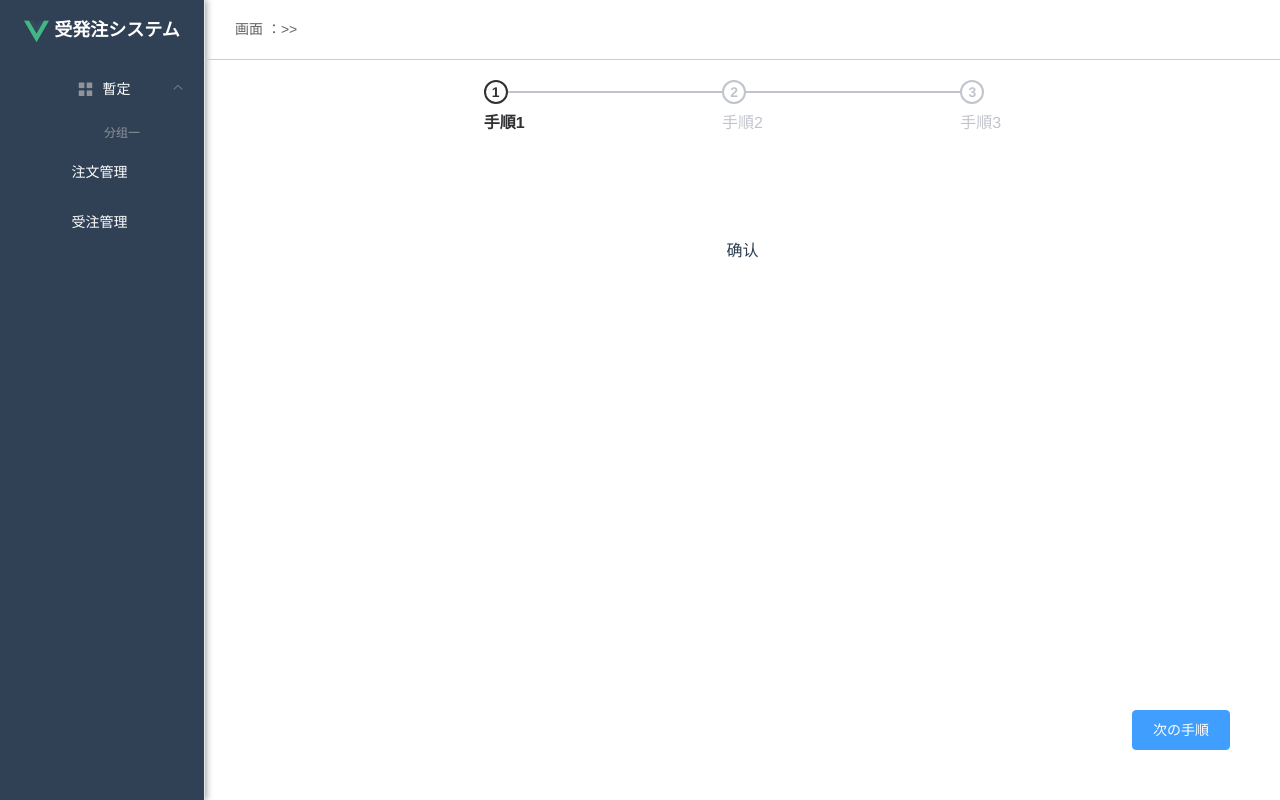
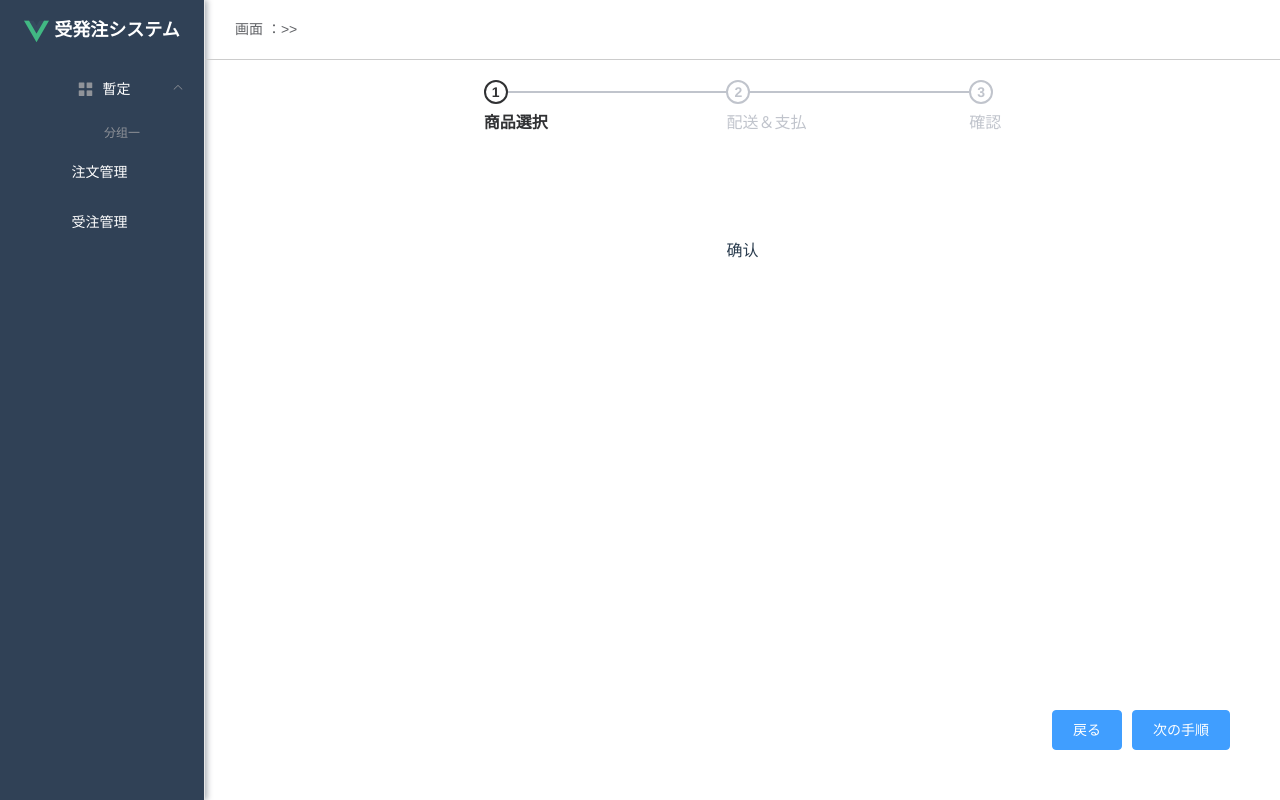
Before and after one commit to jackson51613/OrderManage, a Vue app: page /neworder/orderconfirmation in a window 1280 px wide. Built offline with nearby package versions, Linux system fonts and the light colour scheme.

Commit message:
2024年5月12日19:47:18

```diff
--- a/src/views/NewOrder.vue
+++ b/src/views/NewOrder.vue
@@ -3,14 +3,14 @@
         <div style="text-align: center;">
             <div style="display: inline-block; text-align: left; width: 50%;">
                 <el-steps :active="active" finish-status="success">
-                    <el-step title="手順1"></el-step>
-                    <el-step title="手順2"></el-step>
-                    <el-step title="手順3"></el-step>
+                    <el-step title="商品選択"></el-step>
+                    <el-step title="配送＆支払"></el-step>
+                    <el-step title="確認"></el-step>
                 </el-steps>
             </div>
         </div>
         <div>
-            <router-view @next="next" />
+            <router-view @next="next" @back="back" />
         </div>
     </div>
 </template>
@@ -38,6 +38,18 @@ export default {
             if (this.active == 2) {
                 this.$router.push({ name: 'OrderConfirmation', params: { data: data } });
             }
+        },
+        back() {
+            if (this.active-- < 0) this.active = 2;
+            if (this.active == 0) {
+                this.$router.push('orderlist');
+            }
+            if (this.active == 1) {
+                this.$router.push('shippingandbilling');
+            }
+            if (this.active == 2) {
+                this.$router.push('orderconfirmation');
+            }
         }
     }
 }
--- a/src/views/OrderConfirmation.vue
+++ b/src/views/OrderConfirmation.vue
@@ -4,6 +4,7 @@
             确认
         </div>
         <div style="position: fixed; bottom: 0; right: 0; margin-right: 50px; margin-bottom: 50px;">
+            <el-button v-if="showBackButton" type="primary" @click="back">戻る</el-button>
             <el-button type="primary" @click="next">次の手順</el-button>
         </div>
     </div>
@@ -14,6 +15,7 @@ export default {
     name: "OrderList",
     data() {
         return {
+            showBackButton: true, // 控制是否显示 "戻る" 按钮的变量
             returnData: ''
         }
     },
@@ -24,8 +26,12 @@ export default {
     },
     methods: {
         next() {
+            this.showBackButton = false;
             this.returnData = this.data + '->OrderConfirmation';
             this.$emit('next', this.returnData);
+        },
+        back() {
+            this.$emit('back');
         }
     }
 }
--- a/src/views/ProductSelection.vue
+++ b/src/views/ProductSelection.vue
@@ -8,11 +8,11 @@
 
         <div style="margin-top: 50px;">
             <el-table :data="tableData" stripe style="width: 100%">
-                <el-table-column prop="date" label="商品名" width="180">
+                <el-table-column prop="name" label="商品名" width="180">
                 </el-table-column>
-                <el-table-column prop="name" label="商品単価" width="180">
+                <el-table-column prop="unitprice" label="商品単価" width="180">
                 </el-table-column>
-                <el-table-column prop="address" label="商品数量">
+                <el-table-column prop="quantity" label="商品数量">
                 </el-table-column>
                 <el-table-column prop="specification" label="商品規格">
                 </el-table-column>
@@ -34,11 +34,11 @@
         </div>
         <el-drawer title="注文リスト" :visible.sync="drawer" :direction="direction" :before-close="handleClose">
             <el-table :data="tableData" border style="width: 100%">
-                <el-table-column prop="date" label="商品名" width="180">
+                <el-table-column prop="name" label="商品名" width="180">
                 </el-table-column>
-                <el-table-column prop="name" label="商品単価" width="180">
+                <el-table-column prop="unitprice" label="商品単価" width="180">
                 </el-table-column>
-                <el-table-column prop="address" label="商品数量">
+                <el-table-column prop="quantity" label="商品数量">
                 </el-table-column>
                 <el-table-column prop="specification" label="商品規格">
                 </el-table-column>
@@ -47,8 +47,10 @@
                 </el-table-column>
             </el-table>
             <div style="position: fixed; bottom: 0; right: 0; margin-right: 50px; margin-bottom: 50px;">
+                <el-button type="primary" @click="clearAllOrder">カートクリア</el-button>
                 <el-button type="primary" @click="next">次の手順</el-button>
             </div>
+
         </el-drawer>
     </div>
 </template>
@@ -64,21 +66,21 @@ export default {
             pageSize: 5,
             tableData: [
                 {
-                    date: '2024-05-12',
                     name: '商品A',
-                    address: '¥100',
+                    unitprice: '300',
+                    quantity: '100',
                     specification: 'Small'
                 },
                 {
-                    date: '2024-05-11',
                     name: '商品B',
-                    address: '¥200',
+                    unitprice: '400',
+                    quantity: '100',
                     specification: 'Medium'
                 },
                 {
-                    date: '2024-05-10',
                     name: '商品C',
-                    address: '¥150',
+                    unitprice: '500',
+                    quantity: '100',
                     specification: 'Large'
                 }
             ],
@@ -102,6 +104,9 @@ export default {
                 })
                 .catch(_ => { });
         },
+        clearAllOrder() {
+            console.log("カートクリア");
+        },
         next() {
             const data = 'OrderList';
             this.$emit('next', data);
--- a/src/views/ShippingAndBilling.vue
+++ b/src/views/ShippingAndBilling.vue
@@ -5,6 +5,7 @@
                 :props="{ expandTrigger: 'hover' }" @change="handleChange"> </el-cascader>
         </div>
         <div style="position: fixed; bottom: 0; right: 0; margin-right: 50px; margin-bottom: 50px;">
+            <el-button type="primary" @click="back">戻る</el-button>
             <el-button type="primary" @click="next">次の手順</el-button>
         </div>
     </div>
@@ -32,6 +33,9 @@ export default {
         next() {
             this.returnData = this.data + '->ShippingAndBilling(' + this.deliveryData + ')';
             this.$emit('next', this.returnData);
+        },
+        back() {
+            this.$emit('back');
         }
     }
 }
```
